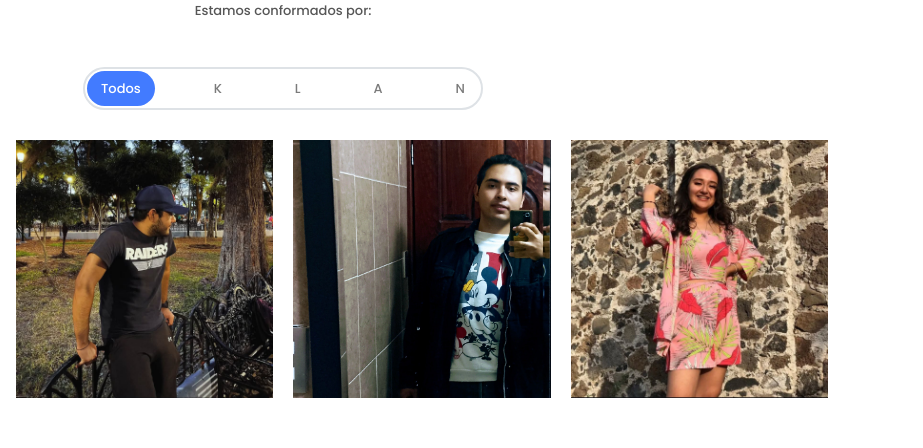
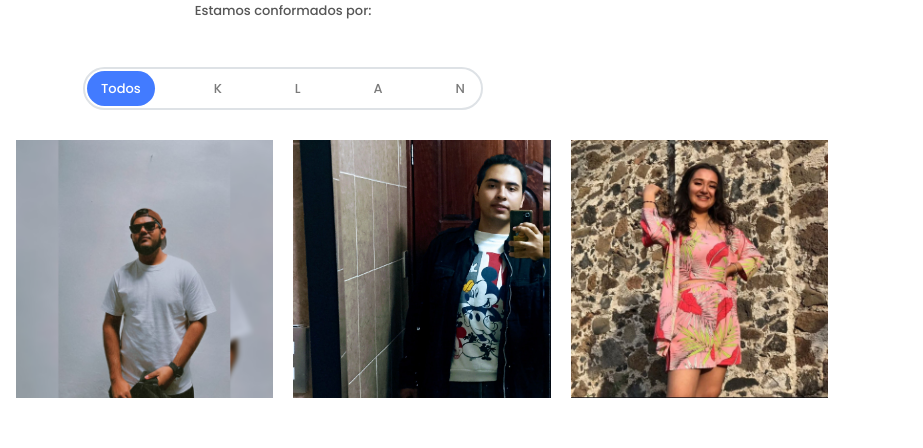
Before and after one commit to agflAbel/KLAN, a plain HTML site: page index.html in a window 1280 px wide. Shown: the part 2397-2845 px from the top of the page, 357-1280 px from the left. Drawn offline with Linux system fonts and the light colour scheme.

Commit message:
Cambio Imagen León

```diff
--- a/index.html
+++ b/index.html
@@ -236,7 +236,7 @@
                 </div>
                 <div class="col-md-6 col-lg-3 new all l">
                     <div class="portfolio-item">
-                        <img src="assets/imgs/lion.jpg" class="img-fluid" alt="Download free bootstrap 4 admin dashboard, free boootstrap 4 templates">
+                        <img src="assets/imgs/imagen.png" class="img-fluid" alt="Download free bootstrap 4 admin dashboard, free boootstrap 4 templates">
                         <div class="content-holder">
                             <a class="img-popup" href="assets/imgs/web-2.jpg"></a>
                             <div class="text-holder">
```
Also changed, not shown: assets/imgs/imagen.png (added).
